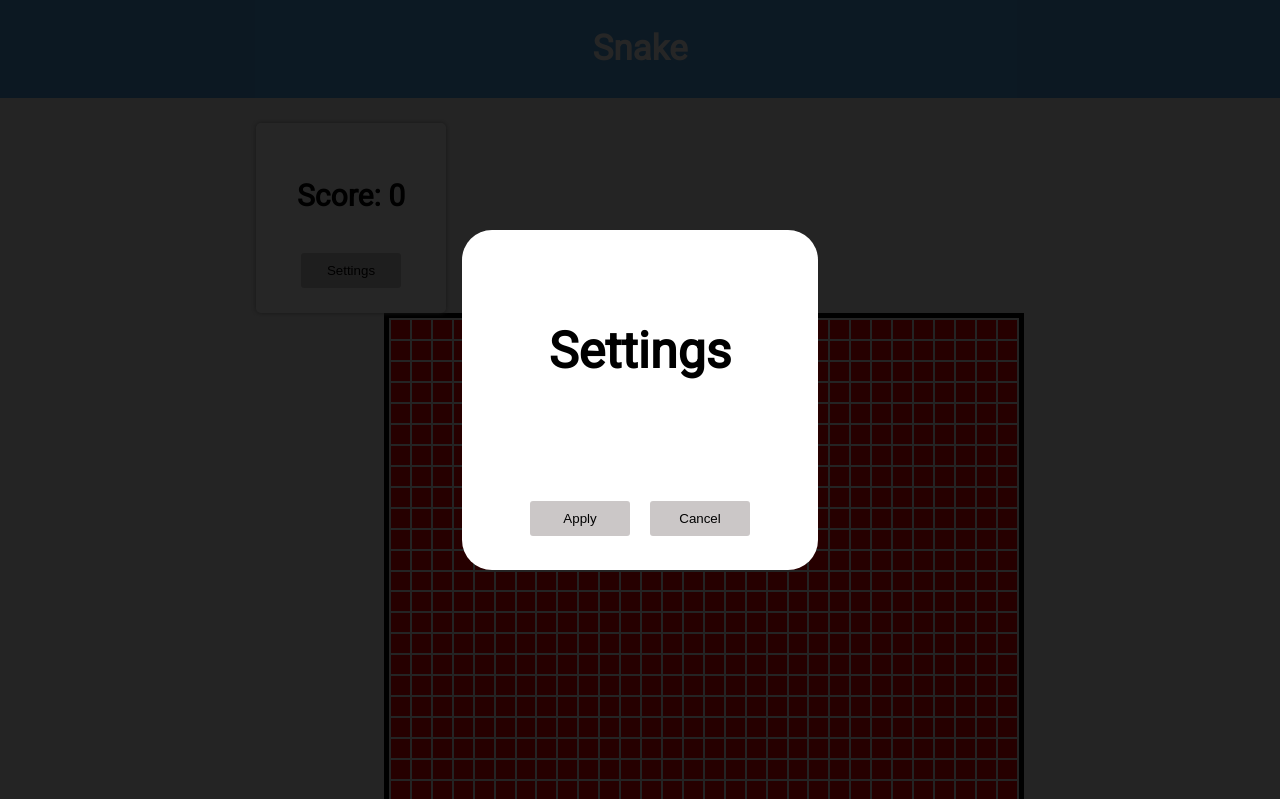
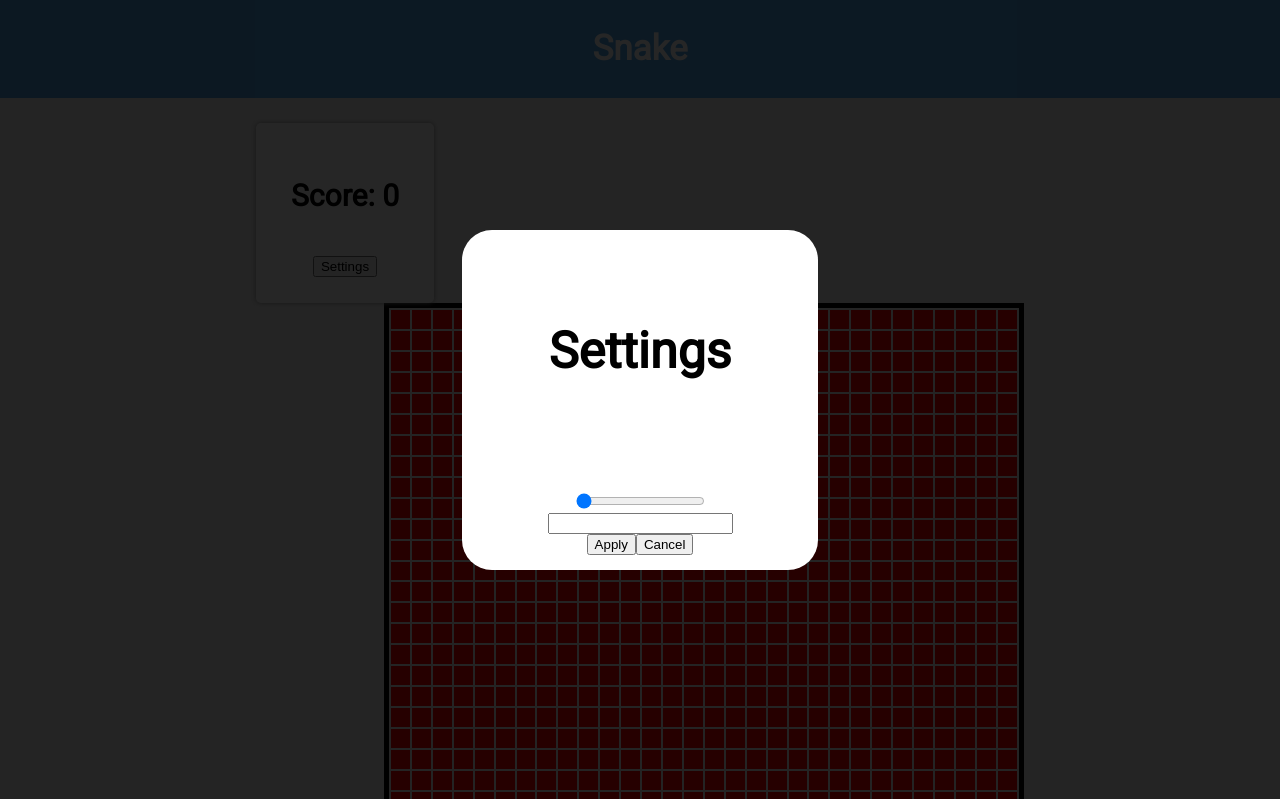
Before and after one commit to AdamRuark/Snake, a plain HTML site: page index.html in a window 1280 px wide. Both pictures are taken after a click on the button "Settings". Shown: the top 799 px of the page. Drawn offline with Linux system fonts and the light colour scheme.

Commit message:
Working on adding sliders

```diff
--- a/script.js
+++ b/script.js
@@ -153,23 +153,35 @@ function settingsMenu(){
 	var msg = document.createTextNode("Settings");
 	var acceptBtn = document.createElement("input");
 	var cancelBtn = document.createElement("input");
+	var fields = document.createElement("div");
+	var sizeVal = document.createElement("input");
+	var sizeSlider = "<input type='range' name='rangeInput' min='10' max='30' onchange='updateSlider(\"size\", this.value);' value=0>";
 
-	//set button values
+	//set input values
 	acceptBtn.setAttribute("type", "button");
 	acceptBtn.value = "Apply";
-	acceptBtn.onclick = function(){updateSettings(true);};
+	acceptBtn.onclick = function(){updateSettings();};
 
 	cancelBtn.setAttribute("type", "button");
 	cancelBtn.value = "Cancel";
-	cancelBtn.onclick = function(){updateSettings(false);};
+	cancelBtn.onclick = function(){
+		elem.classList.add("hidden");
+	};
+
+	sizeVal.innerHTML = 0;
+
 
 	//add classes
 	header.classList.add("game-over-msg");
 	div.classList.add("message");
+	sizeVal.setAttribute("id", "size");
 
 	//add them all to the DOM
 	header.appendChild(msg);
 	div.appendChild(header);
+	fields.innerHTML += sizeSlider;
+	fields.appendChild(sizeVal);
+	div.appendChild(fields);
 	div.appendChild(acceptBtn);
 	div.appendChild(cancelBtn);
 	elem.appendChild(div);
@@ -178,15 +190,15 @@ function settingsMenu(){
 	elem.classList.remove("hidden");
 }
 
-function updateSettings(val){
+function updateSlider(cls, val){
+	document.getElementById(cls).value = val;
+}
+
+function updateSettings(){
 	var elem = document.getElementsByClassName("modal-backdrop");
 	elem = elem[0];
-	if(val){
-		console.log("Hello World");
-	}
-	else {
-		console.log("fuk u");
-	}
+
+
 	elem.classList.add("hidden");
 }
 
--- a/style.css
+++ b/style.css
@@ -29,7 +29,7 @@ h1 {
 	padding: 25px 35px 25px 35px;
 }
 
-input {
+input[button] {
 	padding: 10px;
 	border-radius: 3px;
 	background-color: #CBC7C7;
```
